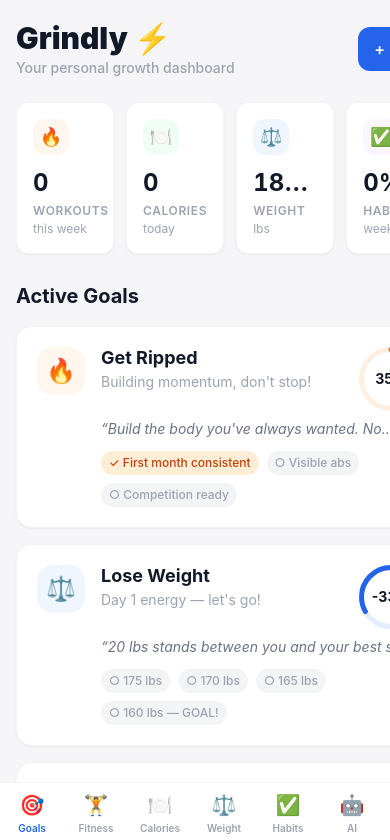
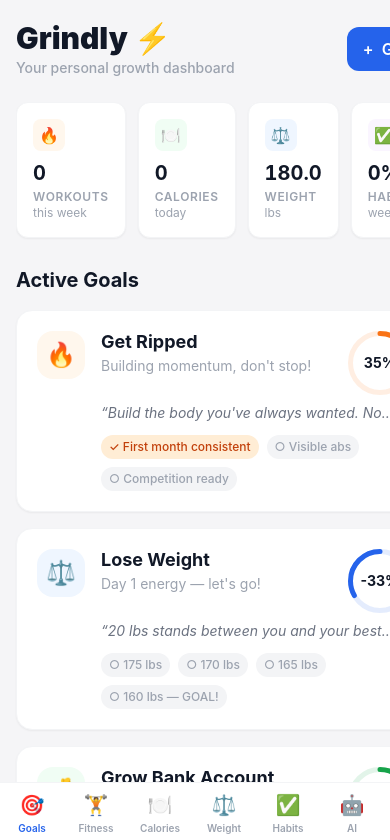
Before and after one commit to aminayawork-tech/Grindly, a Next.js app in the folder web/: page / in a window 390 px wide. Shown: the top 840 px of the page. Built offline with nearby package versions, Linux system fonts and the light colour scheme.

Commit message:
fix: compact StatCard for mobile grid layouts

```diff
--- a/web/components/StatCard.tsx
+++ b/web/components/StatCard.tsx
@@ -17,13 +17,13 @@ const colorMap = {
 
 export default function StatCard({ label, value, subtitle, emoji, color = 'blue' }: StatCardProps) {
   return (
-    <div className="card-sm flex-1 min-w-0">
-      <div className={`w-9 h-9 rounded-xl flex items-center justify-center mb-3 ${colorMap[color]}`}>
-        <span className="text-lg">{emoji}</span>
+    <div className="card-sm min-w-0">
+      <div className={`w-8 h-8 rounded-lg flex items-center justify-center mb-2 ${colorMap[color]}`}>
+        <span className="text-base">{emoji}</span>
       </div>
-      <div className="text-2xl font-bold text-gray-900 tabular-nums truncate">{value}</div>
-      <div className="label mt-1">{label}</div>
-      {subtitle && <div className="text-xs text-gray-400 mt-0.5">{subtitle}</div>}
+      <div className="text-xl font-bold text-gray-900 tabular-nums truncate">{value}</div>
+      <div className="label mt-0.5 truncate">{label}</div>
+      {subtitle && <div className="text-xs text-gray-400 truncate">{subtitle}</div>}
     </div>
   );
 }
```
